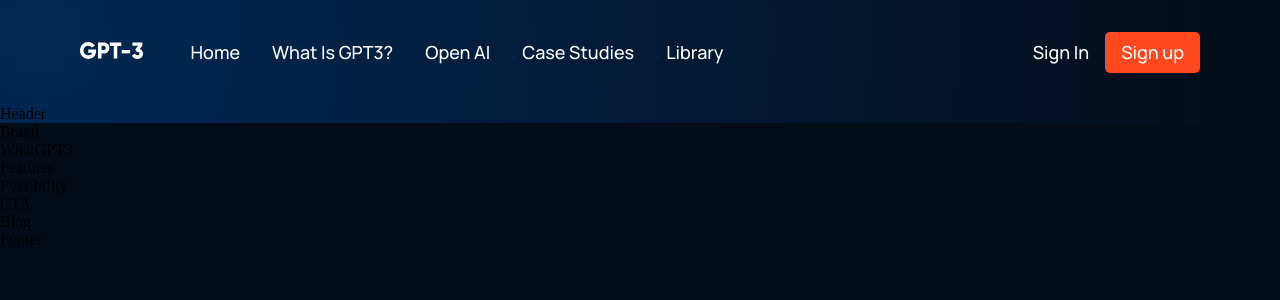
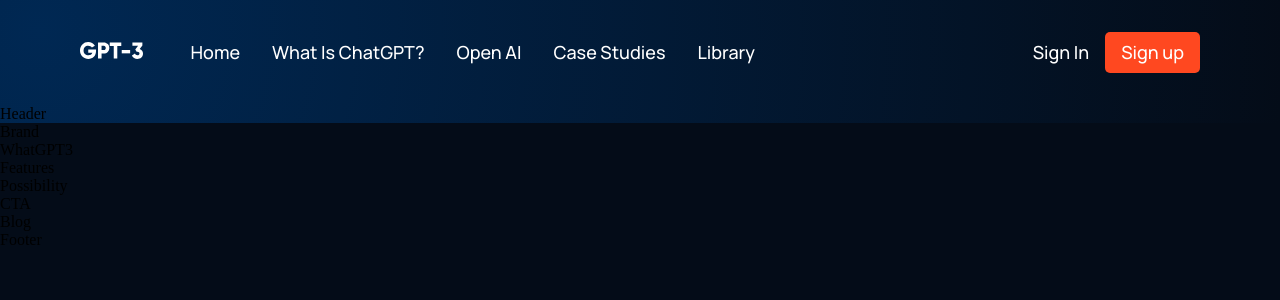
Before and after one commit to apekshav2001/chat_gpt, a React (Create React App) app: page / in a window 1280 px wide. Shown: the top 300 px of the page. Built offline with nearby package versions, Linux system fonts and the light colour scheme.

Commit message:
Second Commit

```diff
--- a/src/components/navbar/Navbar.jsx
+++ b/src/components/navbar/Navbar.jsx
@@ -6,7 +6,7 @@
 const Menu = () => (
   <>
   <p><a href="#home">Home</a></p>
-            <p><a href="#whatGPT3">What is GPT3?</a></p>
+            <p><a href="#whatGPT3">What is chatGPT?</a></p>
             <p><a href="#possibility">Open AI</a></p>
             <p><a href="#features">Case Studies</a></p>
             <p><a href="#blog">Library</a></p>
--- a/src/components/navbar/navbar.css
+++ b/src/components/navbar/navbar.css
@@ -6,6 +6,7 @@
     padding: 2rem 5rem;
 
 }
+
 .gpt3__navbar-links{
     flex: 1;
     display: flex;
@@ -83,7 +84,7 @@
     margin-top: 1rem;
     min-width: 210px;
     border-radius: 5px;
-    border-shadow:0 0 5 rgba(0, 0, 0, 0.2);
+    box-shadow:0 0 5 rgba(0, 0, 0, 0.2);
 
 }
 .gpt3__navbar-menu_container p{
@@ -100,11 +101,17 @@
     .gpt3__navbar-menu{
         display: flex;
     }
+    #whatGPT3{
+        white-space: nowrap;
+    }
 }
 
 @media screen and (max-width:700px){
     .gpt3__navbar{
         padding:2rem 4rem;
+    }
+    #whatGPT3{
+        white-space: nowrap;
     }
 
 }
```
